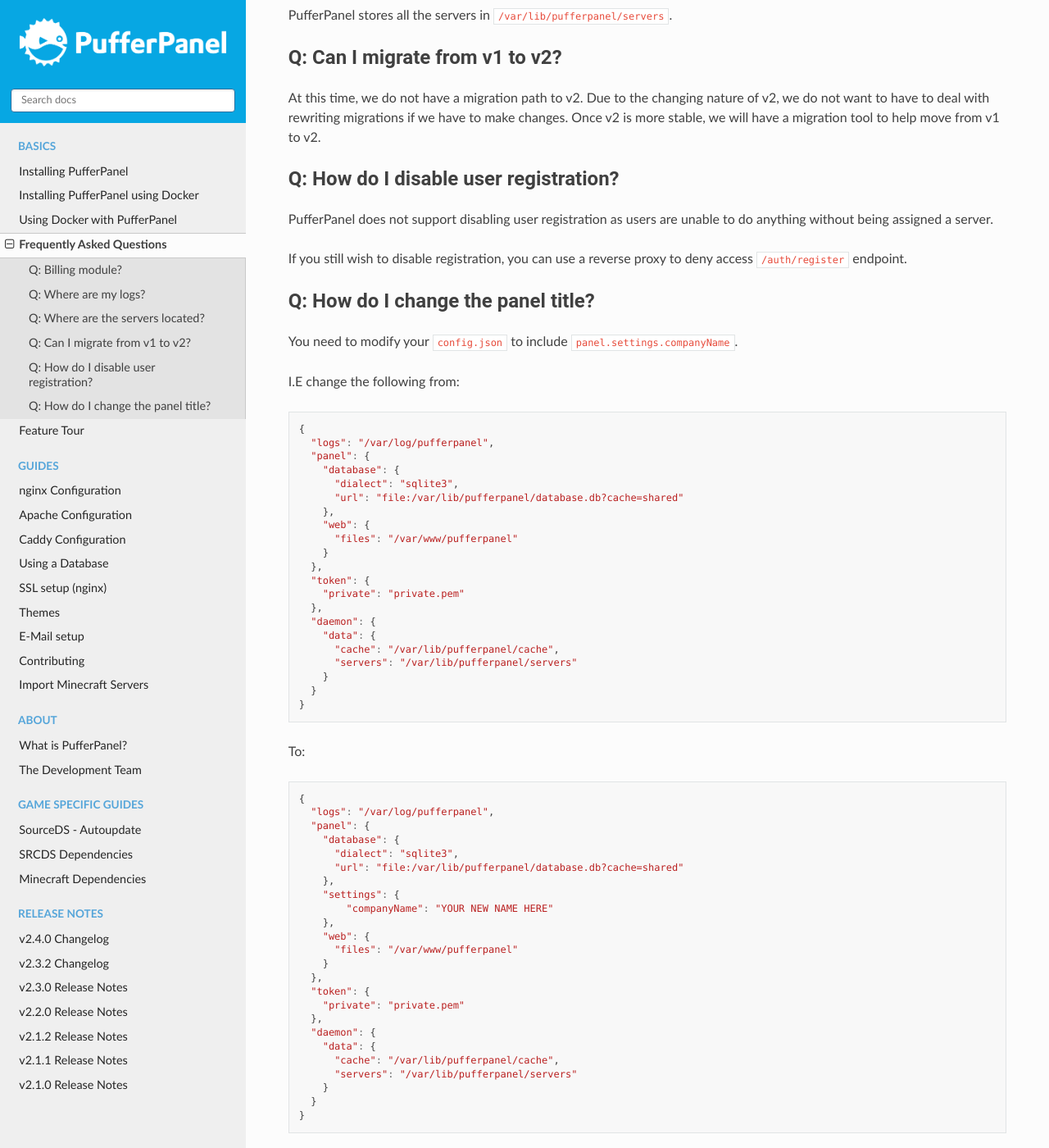
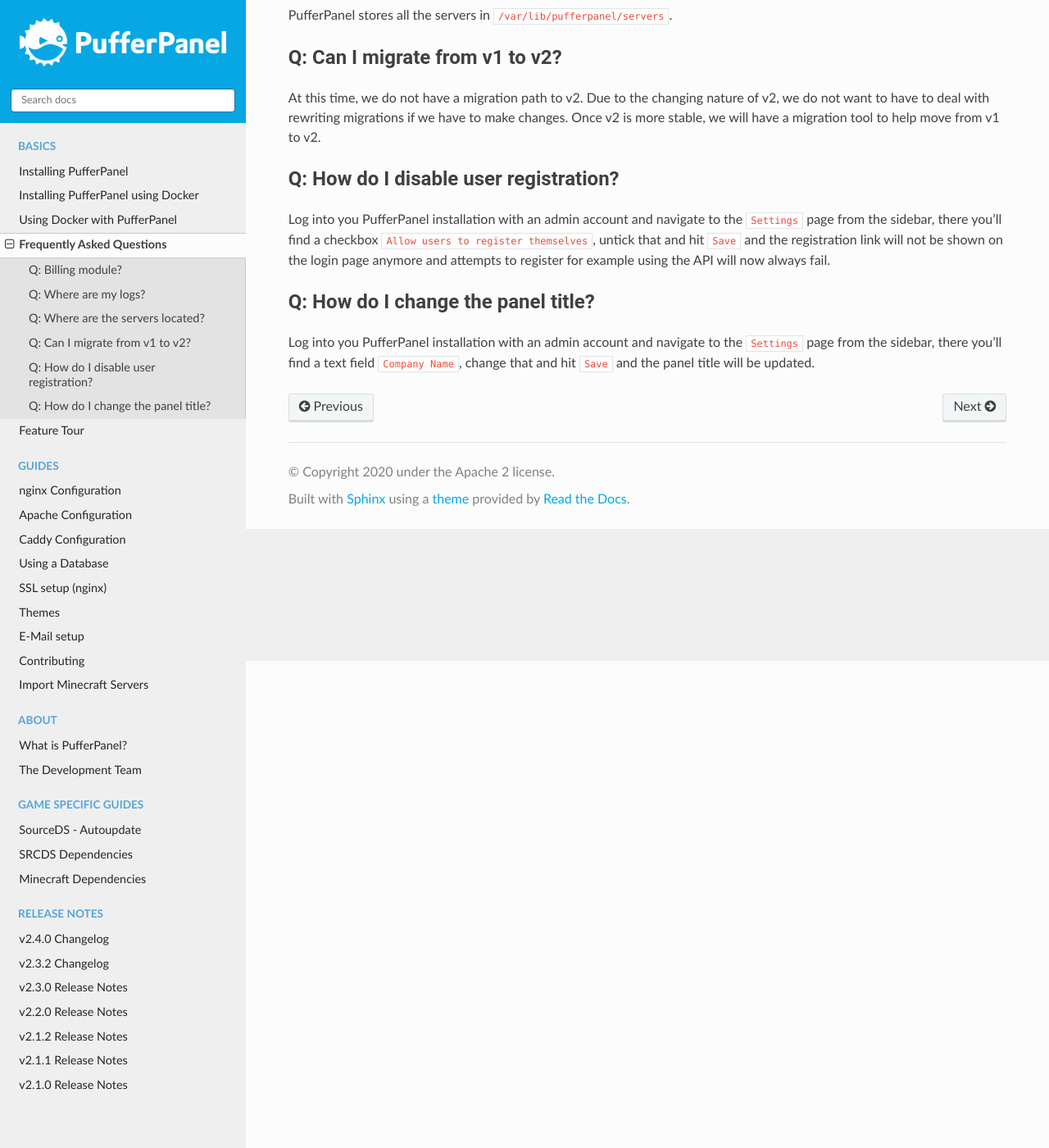
Before and after one commit to pufferpanel/documentation, a Sphinx documentation site: the page built from source/faq.rst, in a window 1280 px wide and 1400 px high, scrolled down 594 px. Shown: the whole window at 82% size. Built offline with Sphinx 7.4.7 and the Read the Docs theme 2.0.0, drawn with Linux system fonts in a browser that asks for light colours.

Commit message:
update faq

```diff
--- a/source/faq.rst
+++ b/source/faq.rst
@@ -32,66 +32,9 @@
 Q: How do I disable user registration?
 ^^^^^^^^^^^^^^^^^^^^^^^^^^^^^^^^^^^^^^
 
-PufferPanel does not support disabling user registration as users are unable to do anything without being assigned a server.
-
-If you still wish to disable registration, you can use a reverse proxy to deny access ``/auth/register`` endpoint.
+Log into you PufferPanel installation with an admin account and navigate to the ``Settings`` page from the sidebar, there you'll find a checkbox ``Allow users to register themselves``, untick that and hit ``Save`` and the registration link will not be shown on the login page anymore and attempts to register for example using the API will now always fail.
 
 Q: How do I change the panel title?
 ^^^^^^^^^^^^^^^^^^^^^^^^^^^^^^^^^^^
 
-You need to modify your ``config.json`` to include ``panel.settings.companyName``.
-
-I.E change the following from:
-
-.. code-block:: javascript
-
-    {
-      "logs": "/var/log/pufferpanel",
-      "panel": {
-        "database": {
-          "dialect": "sqlite3",
-          "url": "file:/var/lib/pufferpanel/database.db?cache=shared"
-        },
-        "web": {
-          "files": "/var/www/pufferpanel"
-        }
-      },
-      "token": {
-        "private": "private.pem"
-      },
-      "daemon": {
-        "data": {
-          "cache": "/var/lib/pufferpanel/cache",
-          "servers": "/var/lib/pufferpanel/servers"
-        }
-      }
-    }
-
-To:
-
-.. code-block:: javascript
-
-    {
-      "logs": "/var/log/pufferpanel",
-      "panel": {
-        "database": {
-          "dialect": "sqlite3",
-          "url": "file:/var/lib/pufferpanel/database.db?cache=shared"
-        },
-        "settings": {
-            "companyName": "YOUR NEW NAME HERE"
-        },
-        "web": {
-          "files": "/var/www/pufferpanel"
-        }
-      },
-      "token": {
-        "private": "private.pem"
-      },
-      "daemon": {
-        "data": {
-          "cache": "/var/lib/pufferpanel/cache",
-          "servers": "/var/lib/pufferpanel/servers"
-        }
-      }
-    }
+Log into you PufferPanel installation with an admin account and navigate to the ``Settings`` page from the sidebar, there you'll find a text field ``Company Name``, change that and hit ``Save`` and the panel title will be updated.
```
